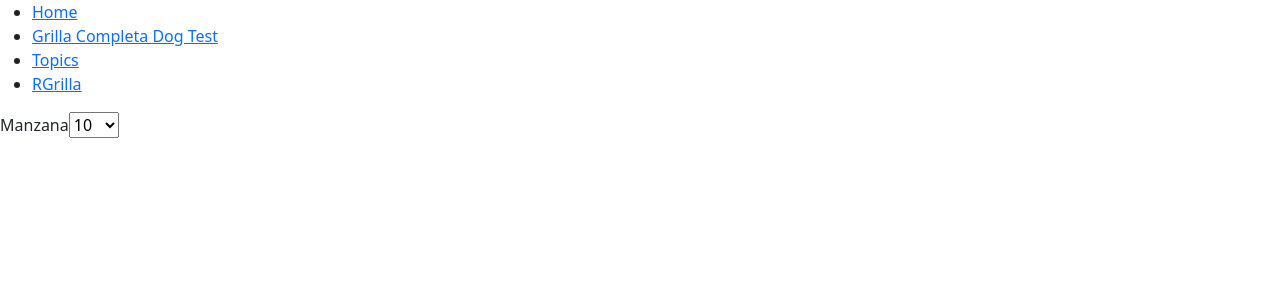
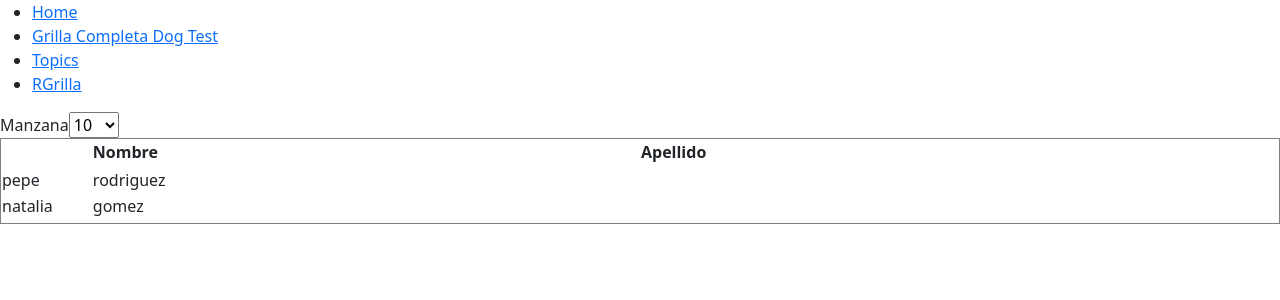
Before and after one commit to sirfreedom/DogPageReact, a React (Create React App) app: page /rGrilla in a window 1280 px wide. Shown: the top 300 px of the page. Built offline with nearby package versions, Linux system fonts and the light colour scheme.

Commit message:
mejoras
.

```diff
--- a/src/App.js
+++ b/src/App.js
@@ -50,14 +50,14 @@ function Topic() {
         </ul>
 
         <Switch>
-         <Route path="/rGrilla">
-            <RGrid Tittle="Manzana" > </RGrid>
+          <Route path="/rGrilla">
+            <RGrid Tittle="Manzana"> </RGrid>
           </Route>
           <Route path="/GrillaCompletaPrueba">
             <GrillaCompleta></GrillaCompleta>
           </Route>
           <Route path="/topics">
-            <Topics /> {/*<h2>Topics</h2>*/}
+            <Topics />
           </Route>
           <Route path="/">
             <h2>Home</h2>;
--- a/src/Components/GrillaCompleta.jsx
+++ b/src/Components/GrillaCompleta.jsx
@@ -39,8 +39,8 @@ const GrillaCompleta = () => {
   };
 
   useEffect(() => {
-    ListAll_Breeds().then(listaPerros => {
-      setDogs(listaPerros);
+    ListAll_Breeds().then(lDog => {
+      setDogs(lDog);
     });
   }, []);
 
@@ -88,9 +88,6 @@ const GrillaCompleta = () => {
       </div>
     </React.Fragment>
   );
-
-
-
 };
 
 export default GrillaCompleta;
--- a/src/Components/RGrid.jsx
+++ b/src/Components/RGrid.jsx
@@ -2,64 +2,90 @@
 import React, {useState} from 'react';
 import {useEffect} from 'react';
 
-const RGrid = (props)  => {
+/*
+useEffect(() => {
 
-const [Columns,setColumns] = useState(Array.isArray(props?.columns) ? [...props.columns] : []);
-const [Rows,setRows] = useState(Array.isArray(props?.data) ? [...props.data] : []);
-const [Pages,setPages] = useState([]);
-const [ActualPage,setActualPage] = useState([]);
+}, []);
+*/
+
+const RGrid = props => {
+  const Columns = [
+    {
+      Titulo: 'Nombre',
+      Selector: fila => fila.Nombre,
+      WidthColumn: '20px',
+    },
+    {
+      Titulo: 'Apellido',
+      Selector: fila => fila.Apellido,
+      WidthColumn: '30%',
+    },
+  ];
+
+  const Rows = [
+    {
+      Id: 1,
+      Nombre: 'pepe',
+      Apellido: 'rodriguez',
+    },
+    {
+      Id: 2,
+      Nombre: 'natalia',
+      Apellido: 'gomez',
+    },
+  ];
+
+  //const [Columns,setColumns]
+  //const [Rows,setRows] =
+  //const [Columns,setColumns] = useState(Array.isArray(props?.columns) ? [...props.columns] : []);
+  //const [Rows,setRows] = useState(Array.isArray(props?.data) ? [...props.data] : []);
+  const [Pages, setPages] = useState([]);
+  const [ActualPage, setActualPage] = useState([]);
 
   return (
     <div>
-      <a>
-        {props.Tittle}
-      </a>
+      <a>{props.Tittle}</a>
       <span>
-    <select name="ddlPages" id="ddlPages" key="ddlPages" >
+        <select name="ddlPages" id="ddlPages" key="ddlPages">
           <option value="10"> 10 </option>
           <option value="25"> 25 </option>
           <option value="50"> 50 </option>
           <option value="100"> 100 </option>
         </select>
       </span>
-    <table>
+      <table width="100%" align="center" border="1">
         <thead>
-        {
-        Columns.map((row, idx) => {
+          <tr>
+            <th width="5%"></th>
+            {Columns.map((column, idx) => {
+              return <th width={column.WidthColumn}>{column.Titulo}</th>;
+            })}
+            <th width="5%"></th>
+          </tr>
+        </thead>
+        <tbody>
+          <td width="5%"></td>
+          {Rows.map((row, idx) => {
             return (
-              <tr key={idx}>
-                <th>
-                    {row.Tittle}
-                </th>
+              <tr>
+                {Columns.map((column, colx) => {
+                  return <td width={column.WidthColumn}>{column.Selector(row)}</td>;
+                })}
               </tr>
             );
           })}
-        </thead>
-        <tbody>
-        {
-        Rows.map((row, idx) => {
-            return (
-              <tr key={idx}>
-                <td>
-                    {row.Tittle}
-                </td>
-              </tr>
-            );
-        })}
+          <td width="5%"></td>
         </tbody>
         <tfoot>
           <tr>
-                <td>
-                </td>
+            <td width="5%"></td>
+            <td colSpan={Columns.length - 1}></td>
+            <td width="5%"></td>
           </tr>
         </tfoot>
       </table>
     </div>
   );
-
-
-
-
 };
 
 export default RGrid;
```
Lines whose indentation alone changed are shown as unchanged.
